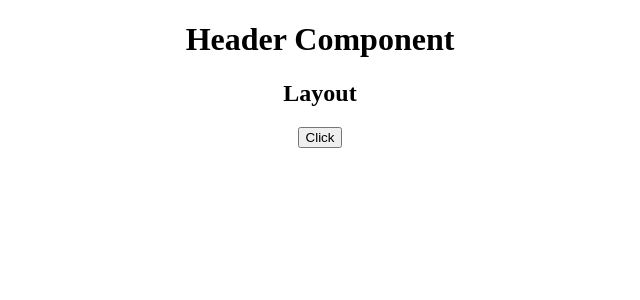
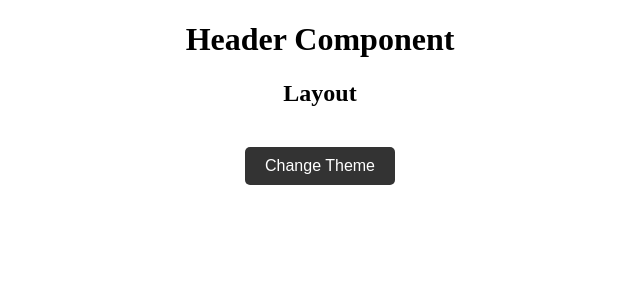
Before and after one commit to afeefnk/React_JS, a React (Create React App) app in the folder my-apps/: page / in a window 1280 px wide. Shown: the top 300 px of the page, without its empty margins (320-960 px from the left). Built offline with nearby package versions, Linux system fonts and the light colour scheme.

Commit message:
Style the button

```diff
--- a/my-apps/src/Components/useContext/Layout.js
+++ b/my-apps/src/Components/useContext/Layout.js
@@ -6,7 +6,18 @@ const Layout = () => {
   return (
     <div style={{backgroundColor:theme === 'light' ? '#fff' : '#333', color: theme === 'light' ? '#000' : '#fff', textAlign: 'center'}}>
         <h2>Layout</h2>
-        <button onClick={toggleTheme}>Click</button>
+        <button onClick={toggleTheme} style={{
+                    padding: '10px 20px',
+                    backgroundColor: theme === 'light' ? '#333' : '#fff',
+                    color: theme === 'light' ? '#fff' : '#333',
+                    border: 'none',
+                    borderRadius: '5px',
+                    cursor: 'pointer',
+                    marginTop: '20px',
+                    fontSize: '16px',
+                    transition: 'background-color 0.3s ease, color 0.3s ease',
+                    marginBottom: '10px'
+                }}>Change Theme</button>
     </div>
   )
 }
```
